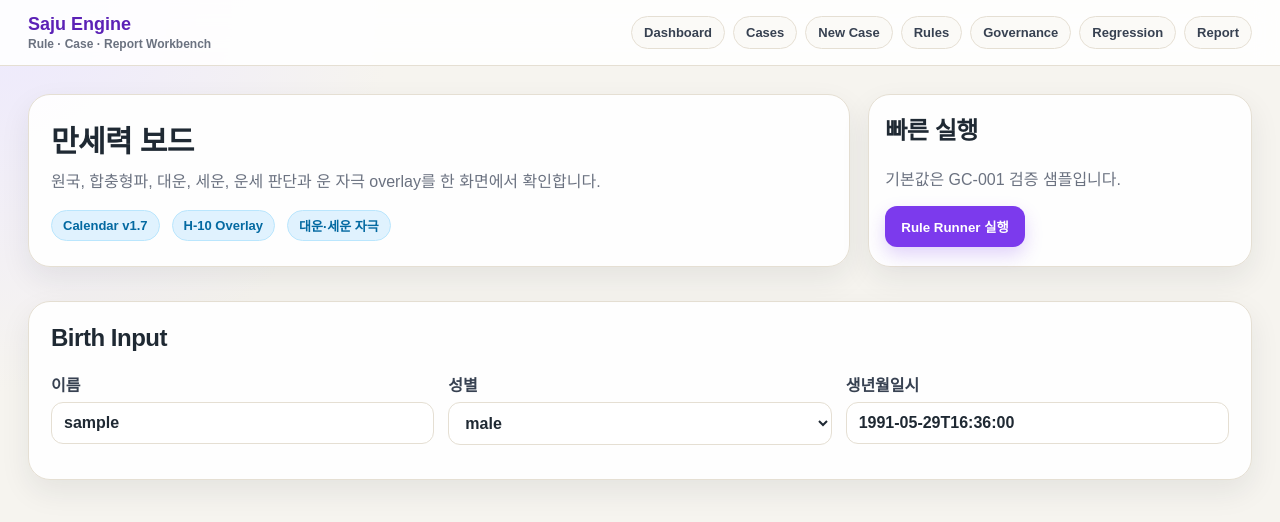
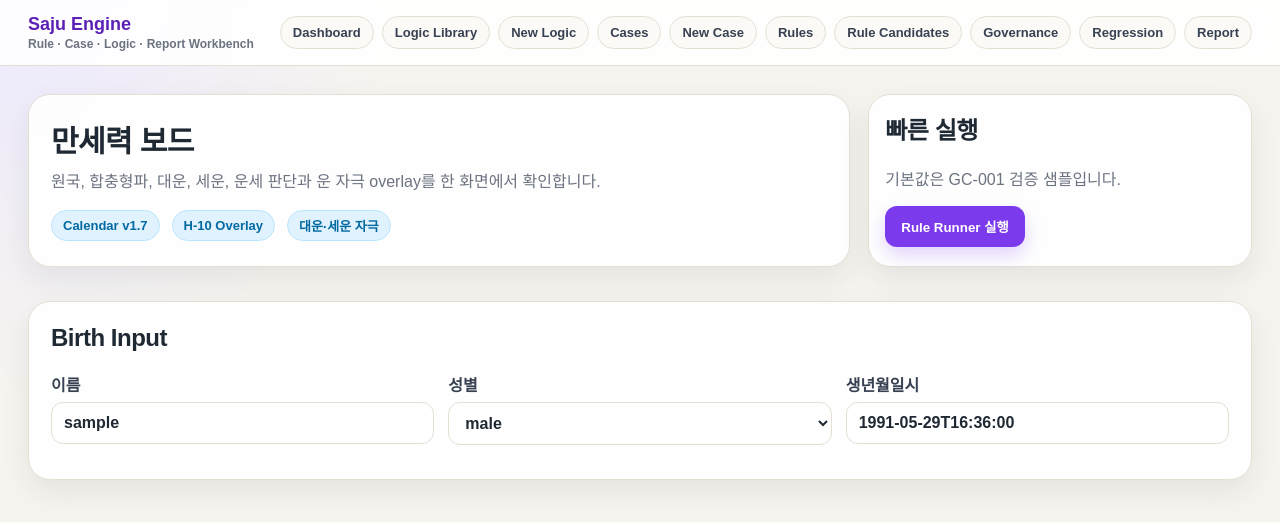
Before and after one commit to vujaderoom/sajuengine, a Next.js app in the folder frontend/: page /dashboard in a window 1280 px wide. Shown: the top 522 px of the page. Built offline with nearby package versions, Linux system fonts and the light colour scheme.

Commit message:
I4 add logic library navigation tabs

```diff
--- a/frontend/app/layout.tsx
+++ b/frontend/app/layout.tsx
@@ -14,13 +14,16 @@ export default function RootLayout({ children }: { children: React.ReactNode })
           <header className="topbar">
             <Link className="brand" href="/dashboard">
               <strong>Saju Engine</strong>
-              <span>Rule · Case · Report Workbench</span>
+              <span>Rule · Case · Logic · Report Workbench</span>
             </Link>
             <nav className="nav">
               <Link href="/dashboard">Dashboard</Link>
+              <Link href="/logic">Logic Library</Link>
+              <Link href="/logic/new">New Logic</Link>
               <Link href="/cases">Cases</Link>
               <Link href="/cases/new">New Case</Link>
               <Link href="/rules">Rules</Link>
+              <Link href="/rules/candidates">Rule Candidates</Link>
               <Link href="/governance">Governance</Link>
               <Link href="/regressions">Regression</Link>
               <Link href="/reports/preview">Report</Link>
```
